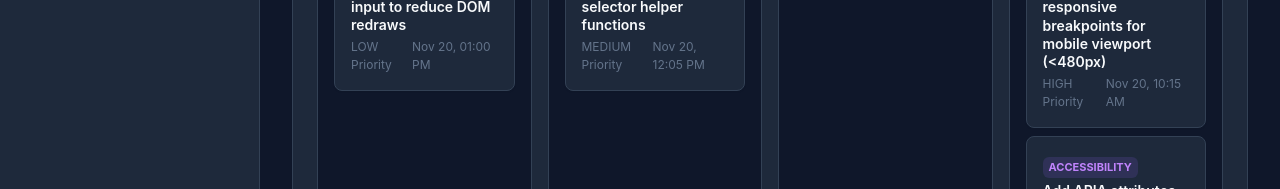
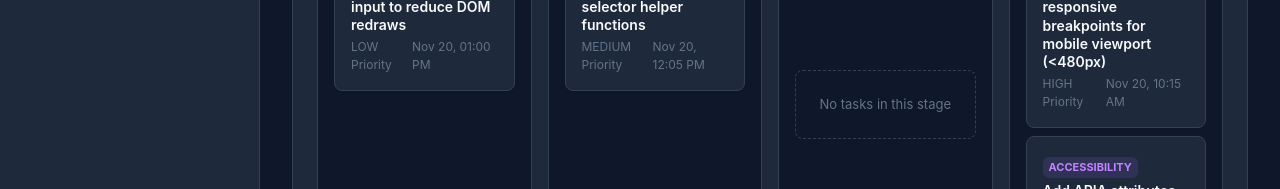
Before and after one commit to bidishajoshi/AI-automation-agent, a website with bundled scripts: page src/frontend/index.html in a window 1280 px wide. Shown: the part 598-787 px from the top of the page. Built offline with nearby package versions, Linux system fonts and the light colour scheme; no server answers.

Commit message:
feat(ui): add empty state placeholders to kanban columns with null safety

```diff
--- a/src/frontend/css/components.css
+++ b/src/frontend/css/components.css
@@ -201,6 +201,16 @@
   flex-direction: column;
   gap: var(--spacing-sm);
   flex: 1;
+}
+
+.column-empty-state {
+  border: 1px dashed var(--border-subtle);
+  border-radius: var(--radius-md);
+  padding: var(--spacing-lg) var(--spacing-md);
+  text-align: center;
+  color: var(--text-muted);
+  font-size: 0.8125rem;
+  margin: auto 0;
 }
 
 .task-card {
--- a/src/frontend/js/components/taskBoard.js
+++ b/src/frontend/js/components/taskBoard.js
@@ -23,6 +23,10 @@ export class TaskBoard {
   }
 
   renderTasks(tasks, priorityFilter = 'ALL') {
+    if (!Array.isArray(tasks)) {
+      tasks = [];
+    }
+
     // Reset columns
     Object.values(this.columns).forEach(col => {
       if (col) col.innerHTML = '';
@@ -60,6 +64,17 @@ export class TaskBoard {
       col.appendChild(card);
     });
 
+    // Render empty state if a column has no cards
+    Object.keys(this.columns).forEach(status => {
+      const col = this.columns[status];
+      if (col && counts[status] === 0) {
+        const placeholder = document.createElement('div');
+        placeholder.className = 'column-empty-state';
+        placeholder.textContent = 'No tasks in this stage';
+        col.appendChild(placeholder);
+      }
+    });
+
     // Update counters
     Object.keys(this.counters).forEach(status => {
       if (this.counters[status]) {
```
